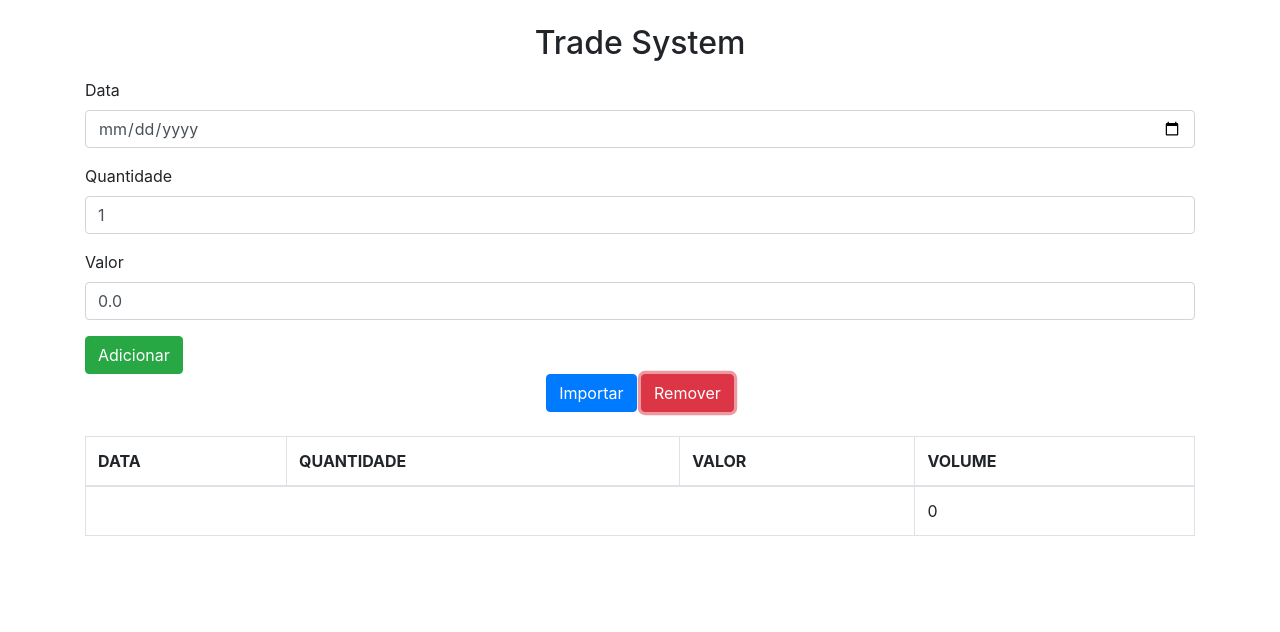
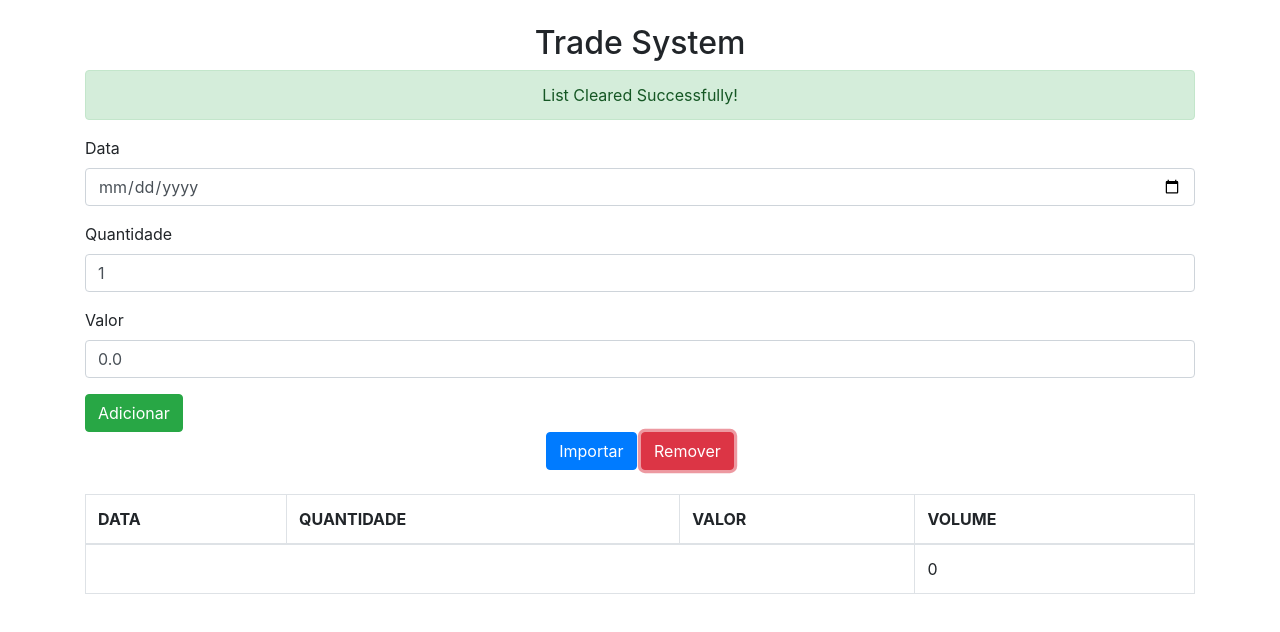
Before and after one commit to brunocrez/js-trade, a plain HTML site: page index.html in a window 1280 px wide. Both pictures are taken after a click on the button "Remover". Drawn offline with Linux system fonts and the light colour scheme.

Commit message:
updating view using triggers

```diff
--- a/index.html
+++ b/index.html
@@ -34,7 +34,7 @@
 
         <div class="text-center mb-4">
             <button class="btn btn-primary">Importar</button>
-            <button class="btn btn-danger">Remover</button>
+            <button onclick="tradeCtrl.clearTrades()" class="btn btn-danger">Remover</button>
         </div>
 
         <div id="tradeView"></div>
--- a/js/app/controllers/TradeController.js
+++ b/js/app/controllers/TradeController.js
@@ -6,7 +6,8 @@ class TradeController {
         this._inputDate = $('#date');
         this._inputQuantity = $('#quantity');
         this._inputValue = $('#value');
-        this._tradeList = new TradeList();
+
+        this._tradeList = new TradeList(model => this._tradeView.updateView(model));
 
         this._tradeView = new TradeView($('#tradeView'));
         this._tradeView.updateView(this._tradeList);
@@ -20,12 +21,18 @@ class TradeController {
         event.preventDefault();
 
         this._tradeList.addToList(this._createTradeObject());
+
         this._message.message = 'Added Successfully!';
-
-        this._tradeView.updateView(this._tradeList);
         this._messageView.updateView(this._message);
 
         this._resetForm();
+    }
+
+    clearTrades() {
+        this._tradeList.clearList();
+
+        this._message.message = 'List Cleared Successfully!';
+        this._messageView.updateView(this._message);
     }
 
     _createTradeObject() {
--- a/js/app/models/TradeList.js
+++ b/js/app/models/TradeList.js
@@ -1,15 +1,21 @@
 class TradeList {
 
-    constructor() {
+    constructor(trigger) {
         this._list = [];
+        this._trigger = trigger;
     }
 
     addToList(trade) {
         this._list.push(trade);
+        this._trigger(this);
+    }
+
+    clearList() {
+        this._list = [];
+        this._trigger(this);
     }
 
     get list() {
         return [].concat(this._list);
     }
-
 }
```
